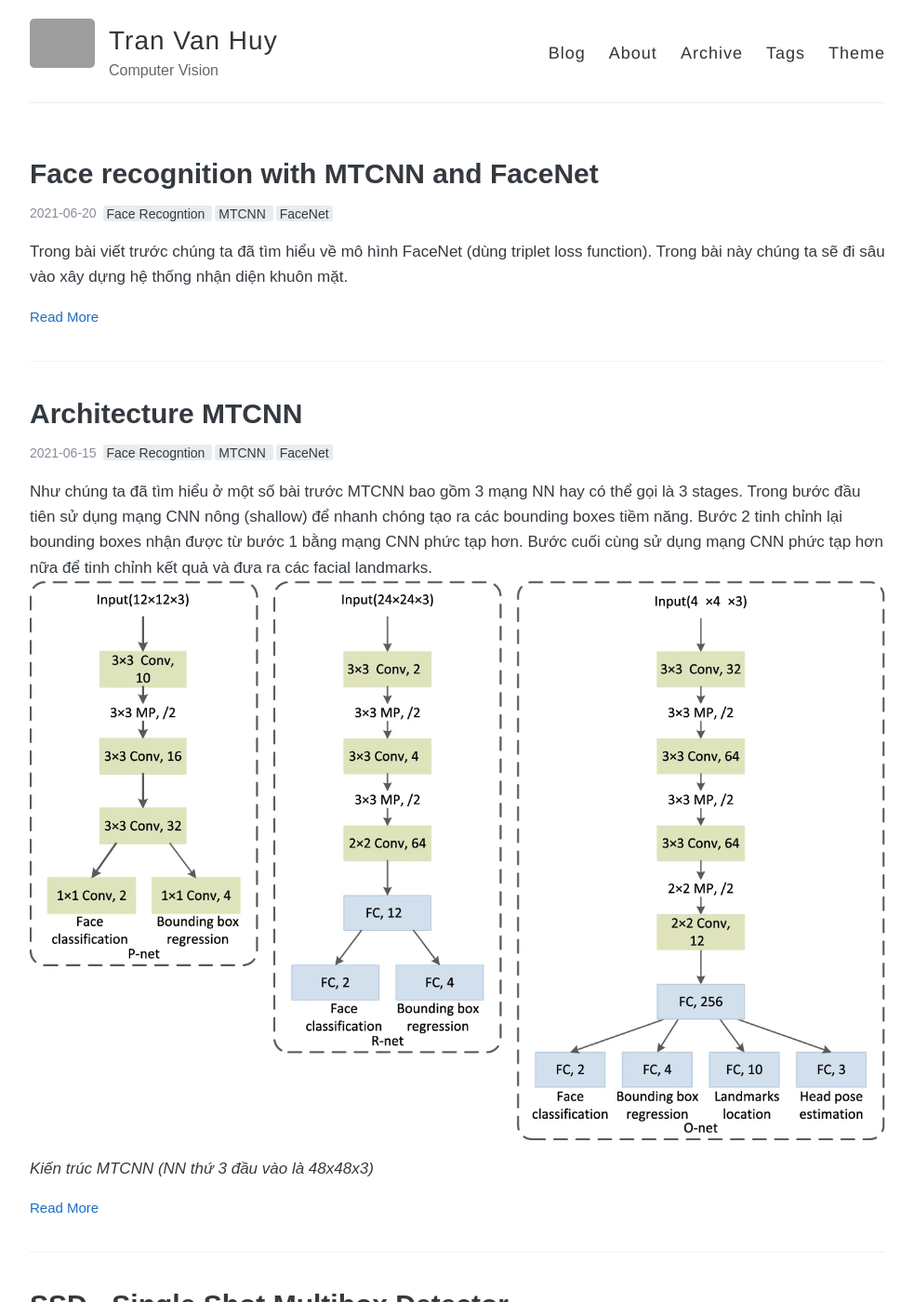
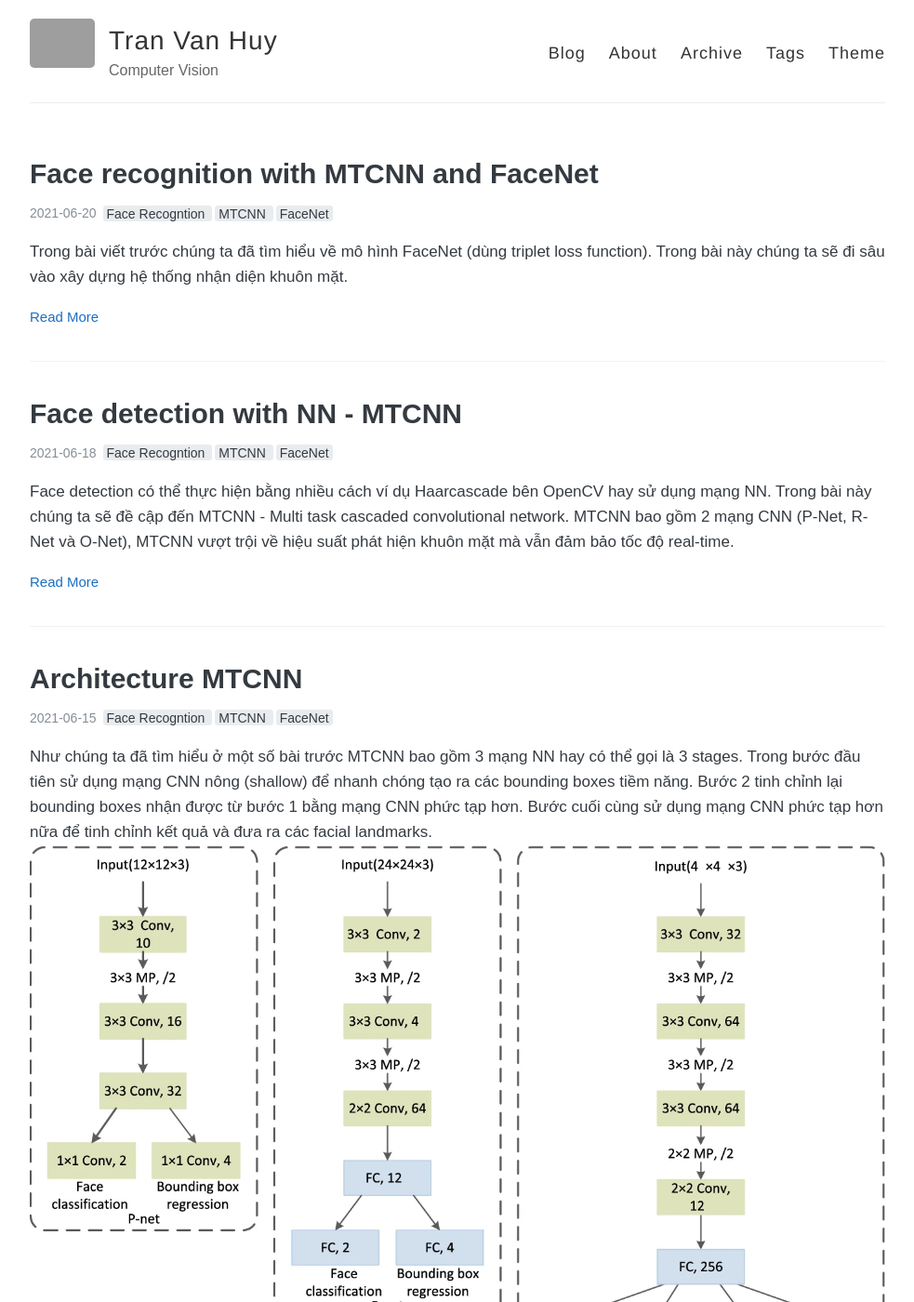
Before and after one commit to huytranvan2010/huytranvan2010.github.io, a Jekyll site: the page built from index.html, in a window 1280 px wide and 1400 px high. Shown: the whole window at 93% size, without its empty margins (148-1131 px from the left). Built offline with Jekyll 4.4.1, drawn with Linux system fonts in a browser that asks for light colours; the list of posts is cut into pages by our own code; some of the changed text lies outside the part shown; grey boxes are pictures that could not be loaded.

Commit message:
face detection with NN

```diff
--- a/_posts/Face detection with NN_MTCNN.md
+++ b/_posts/2021-06-18-Face-detection-with-NN-MTCNN.md
@@ -1,27 +1,33 @@
-# Face Detection with NN
+---
+layout: post
+title: "Face detection with NN - MTCNN"
+tags: [Face Recogntion, MTCNN, FaceNet]
+comments: true
+---
+
 Face detection có thể thực hiện bằng nhiều cách ví dụ Haarcascade bên OpenCV hay sử dụng mạng NN. Trong bài này chúng ta sẽ đề cập đến MTCNN - Multi task cascaded convolutional network. MTCNN bao gồm 2 mạng CNN (P-Net, R-Net và O-Net), MTCNN vượt trội về hiệu suất phát hiện khuôn mặt mà vẫn đảm bảo tốc độ real-time.
 
-![0](NN_MTCNN/0.png)
+![0](../images/NN_MTCNN/0.png)
 Hình trên thể hiện kiến trúc của mạng MTCNN. Chúng ta cùng đi vào các bước trong MTCNN.
 ## **Bước 1**
 Ảnh đầu vào được sử dụng để tạo **image pyramid** (các ảnh với nhiều kích thước khác nhau). Mục đích của chúng ta là có thể phát hiện được khuôn mặt với nhiều kích thước khác nhau.
-![1](NN_MTCNN/1.png)
+![1](../images/NN_MTCNN/1.png)
 Đối với mỗi ảnh trong **image pyramid** chúng ta cho kernel có kích thước `12x12` trượt qua với `stride = 2` (khuôn mặt thường lớn hơn 2 pixels nên hiếm khi bỏ sót). Kernel này chỉ đấy lấy một phần của ảnh thôi chứ không có thực hiện operation gì ở đây . Kernel bắt đầu từ góc trên bên trái phần của ảnh có tọa độ 2 góc là (0, 0) và (12, 12). Sau khi dịch phải hoặc xuống dưới sẽ có 2 tọa độ là (0+2a, 0+2b), (12+2a, 12+2b). Mỗi phần của bức ảnh được đưa qua mạng **P-Net**, đầu ra của mạng là tọa độ bounding box nếu phát hiện ra có khuôn mặt.
 Ví dụ đầu ra mạng P-Net
-![2](NN_MTCNN/2.png)
+![2](../images/NN_MTCNN/2.png)
 Một số bounding boxes có confidence thấp hơn ngưỡng nào đó sẽ bị loại bỏ.
 Do kernel `12x12` cố định kích thước nên đối với ảnh có kích thước lớn trong **image pyramid** chúng ta có thể phát hiện được những khuôn mặt nhỏ hơn. Tương tự như vậy nó cũng giúp chúng ta phát hiện các khuôn mặt lớn hơn trong những ảnh có kích thước nhỏ trong **image pyramid**.
-![3](NN_MTCNN/3.png)
+![3](../images/NN_MTCNN/3.png)
 Đối với các bounding box tìm được trong các ảnh của **image pyramid** chúng ta cần rescale chúng về kích thước của ảnh gốc (dễ dàng thực hiện được thông qua scale factor).
 Sau khi đã rescale về kích thước ảnh gốc lại có nhiều bounding box overlap với nhau. **Non-maximum supression (NMS)** sẽ giúp chúng ta giảm số lượng bounding boxes bị chồng chập.
 Kích thước của bounding box cũng được chuyển về so với kích thước ảnh gốc (không phải kích thước tương đối nữa).
-![4](NN_MTCNN/4.png)
+![4](../images/NN_MTCNN/4.png)
 Cuối cùng bounding box sẽ được reshape lại thành hình vuông.
 
 Xem thêm tại [link sau.](https://youtu.be/w4tigQn-7Jw)
 
 ## **Bước 2**
-![4](NN_MTCNN/5.png)
+![4](../images/NN_MTCNN/5.png)
 Đôi khi ảnh chỉ chứa một phần của khuôn mặt. Ví dụ trong ảnh trên chỉ chụp được một phần khuôn mặt của người bên phải. Trong trường hợp này bounding box chỉ là một phần bên trái (trong bức ảnh). Để giải quyết vấn đề này chúng ta sẽ thêm những `pixels=0` còn thiếu bên phải vào. Quá trình này gọi là **padding**.
 
 Sau khi thực hiện xong padding bounding boxes, ta sẽ resize bounding boxes (được rescale lại rồi) về kích thước `24x24`, sau đó **normalize** các pixels về đoạn `[-1, 1]` bằng cách trừ tất cả các pixels cho 127.5 rồi chia cho 127.5.
```
